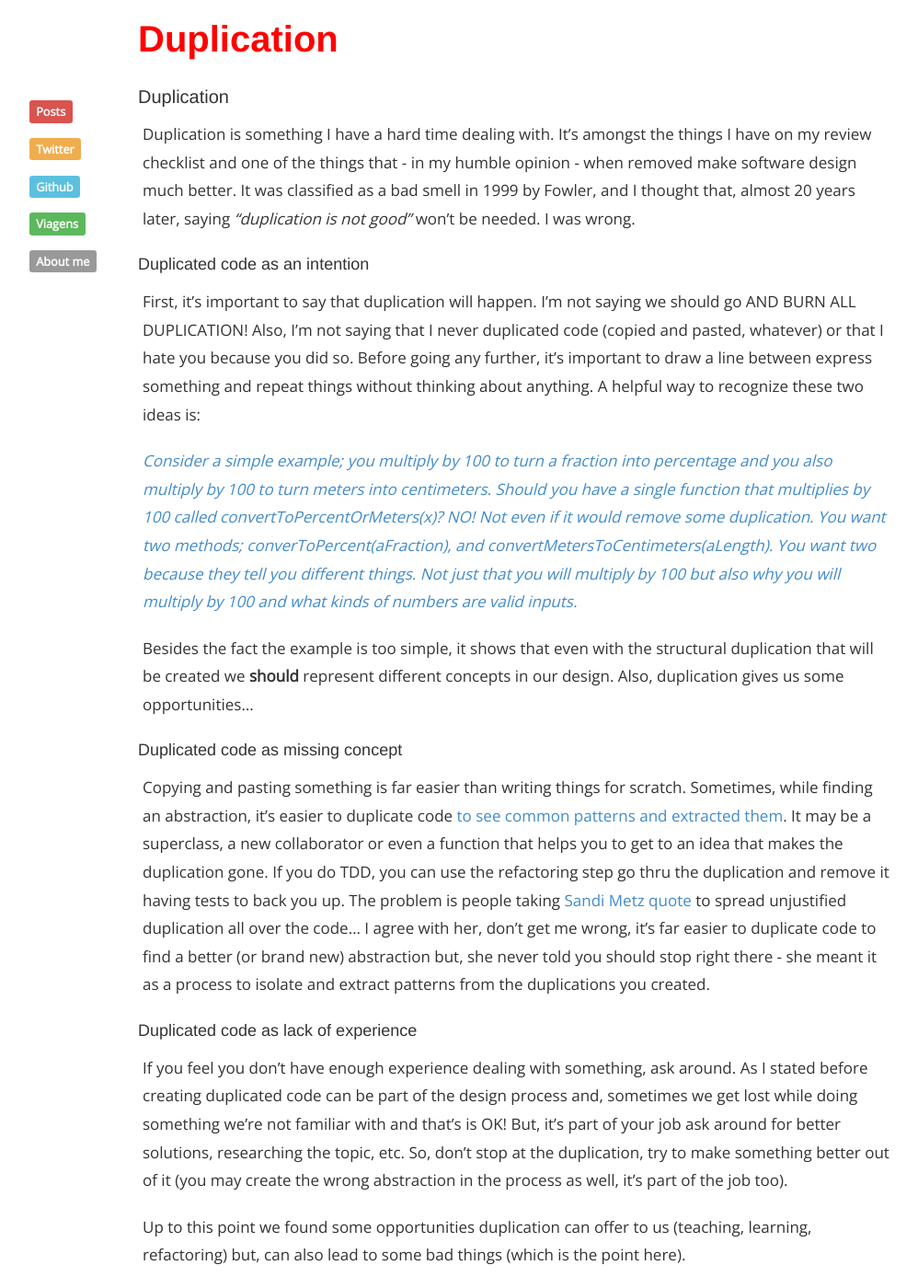
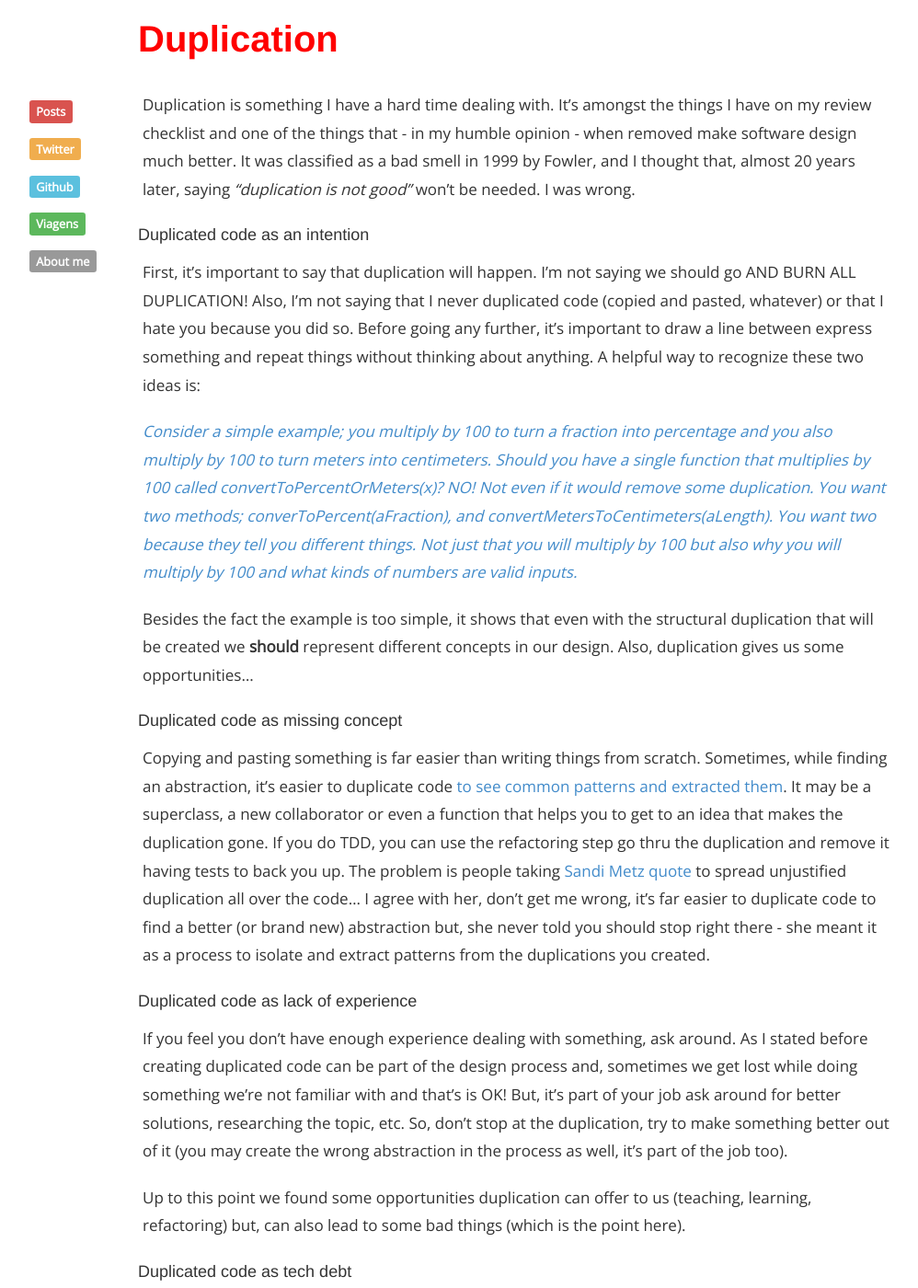
Before and after one commit to nelsonsar/nelsonsar.github.io, a Jekyll site: the page built from _posts/2018-12-6-duplication.md, in a window 1280 px wide and 1400 px high. Shown: the whole window at 92% size, without its empty margins (125-1123 px from the left). Built offline with Jekyll 4.4.1, drawn with Linux system fonts in a browser that asks for light colours.

Commit message:
Fix a typo on Duplication post

```diff
--- a/_posts/2018-12-6-duplication.md
+++ b/_posts/2018-12-6-duplication.md
@@ -2,8 +2,6 @@
 layout: default
 title: "Duplication"
 ---
-
-## Duplication
 
 Duplication is something I have a hard time dealing with. It's amongst the things I have on my review checklist and one of the things that - in my humble opinion - when removed make software design much better. It was classified as a bad smell in 1999 by Fowler, and I thought that, almost 20 years later, saying *"duplication is not good"* won't be needed. I was wrong.
 
@@ -17,7 +15,7 @@ Besides the fact the example is too simple, it shows that even with the structur
 
 ### Duplicated code as missing concept
 
-Copying and pasting something is far easier than writing things for scratch. Sometimes, while finding an abstraction, it's easier to duplicate code [to see common patterns and extracted them](https://martinfowler.com/ieeeSoftware/repetition.pdf). It may be a superclass, a new collaborator or even a function that helps you to get to an idea that makes the duplication gone. If you do TDD, you can use the refactoring step go thru the duplication and remove it having tests to back you up. The problem is people taking [Sandi Metz quote](https://www.sandimetz.com/blog/2016/1/20/the-wrong-abstraction) to spread unjustified duplication all over the code... I agree with her, don't get me wrong, it's far easier to duplicate code to find a better (or brand new) abstraction but, she never told you should stop right there - she meant it as a process to isolate and extract patterns from the duplications you created.
+Copying and pasting something is far easier than writing things from scratch. Sometimes, while finding an abstraction, it's easier to duplicate code [to see common patterns and extracted them](https://martinfowler.com/ieeeSoftware/repetition.pdf). It may be a superclass, a new collaborator or even a function that helps you to get to an idea that makes the duplication gone. If you do TDD, you can use the refactoring step go thru the duplication and remove it having tests to back you up. The problem is people taking [Sandi Metz quote](https://www.sandimetz.com/blog/2016/1/20/the-wrong-abstraction) to spread unjustified duplication all over the code... I agree with her, don't get me wrong, it's far easier to duplicate code to find a better (or brand new) abstraction but, she never told you should stop right there - she meant it as a process to isolate and extract patterns from the duplications you created.
 
 ### Duplicated code as lack of experience
 
```
